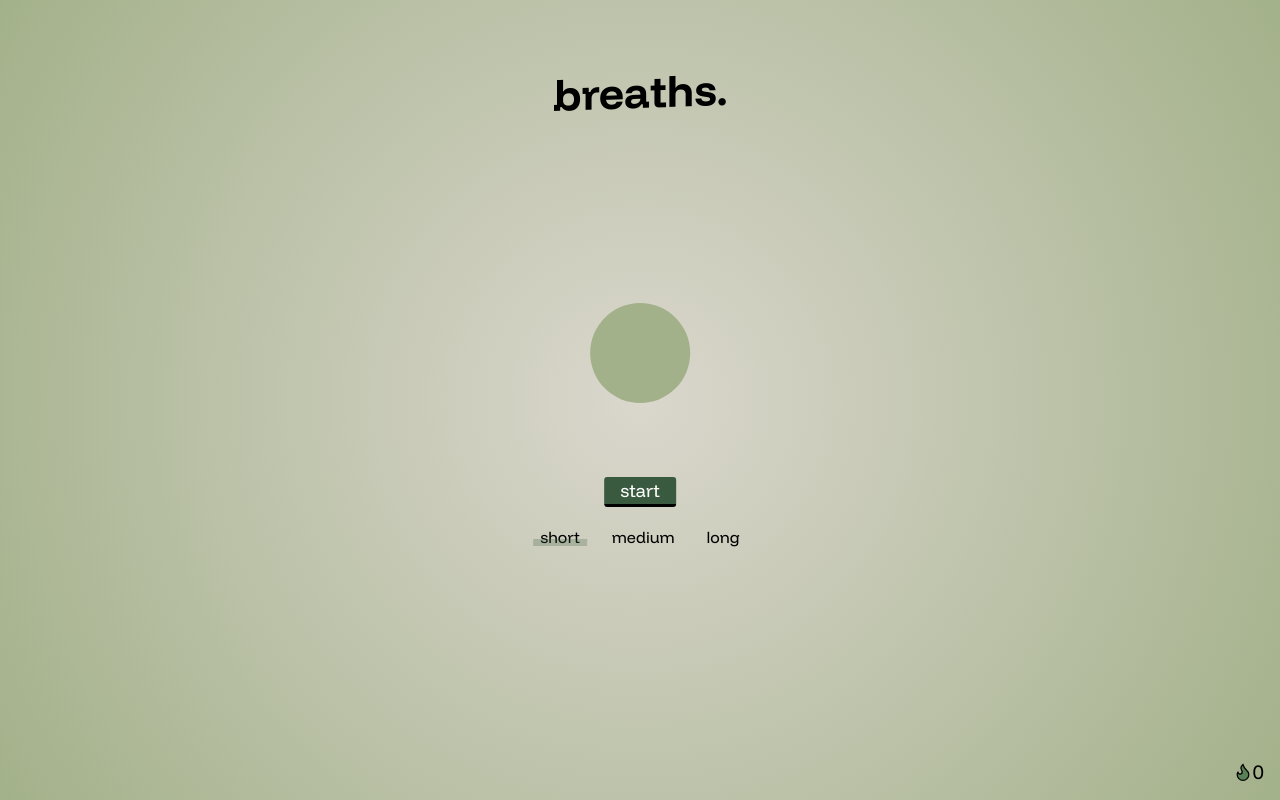
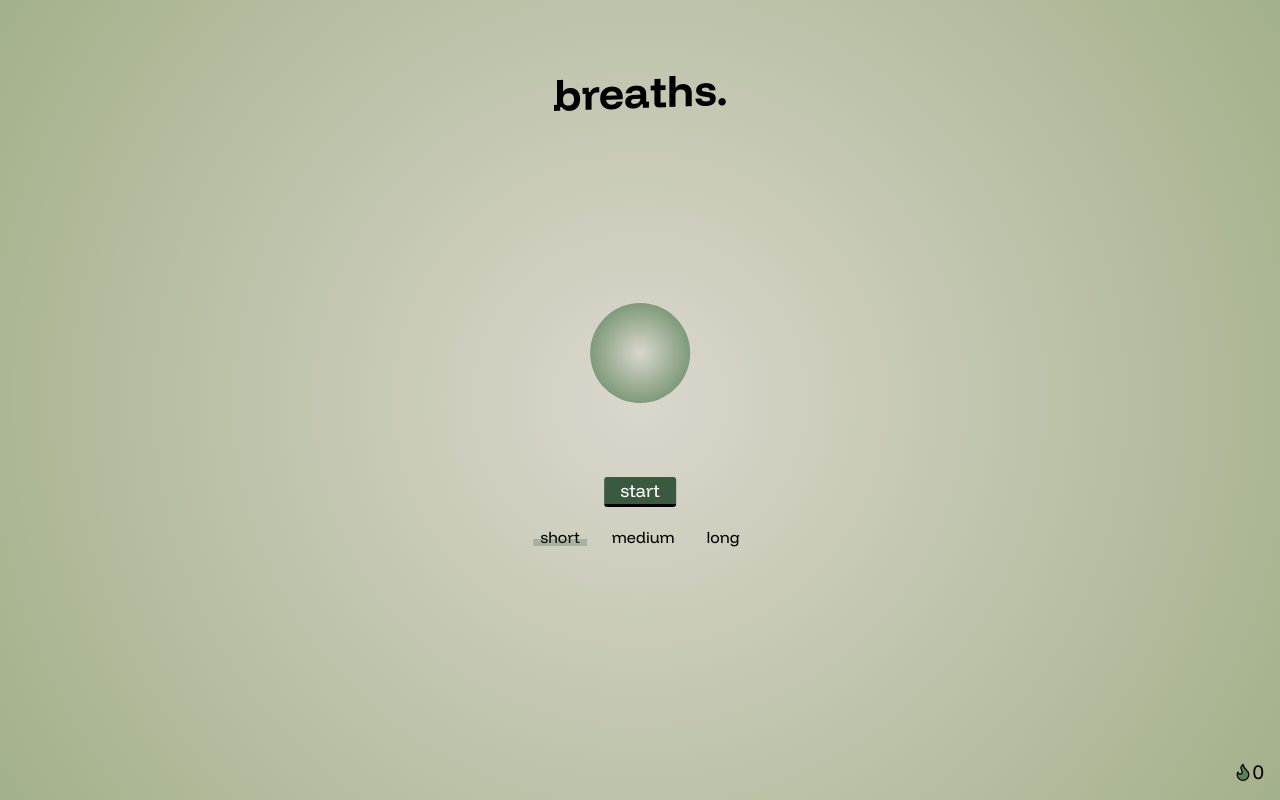
Before and after one commit to oerol/breaths, a React (Vite) app: page / in a window 1280 px wide. Built offline with nearby package versions, Linux system fonts and the light colour scheme.

Commit message:
feat: add gradient to BreathingBox

```diff
--- a/src/components/BreathingBox.css
+++ b/src/components/BreathingBox.css
@@ -11,9 +11,6 @@
   align-items: center;
 }
 #breathing-box {
-  --color-minimum-breath: var(--color-dry-sage);
-  --color-maximum-breath: var(--color-fern);
-
   border-radius: 50%;
 
   animation-name: breathing;
@@ -22,32 +19,33 @@
   animation-direction: normal;
   animation-fill-mode: forwards;
   animation-composition: add;
+
+  background: radial-gradient(
+    circle,
+    var(--color-dust-grey),
+    var(--color-fern)
+  );
 }
 
 @keyframes breathing {
   0% {
     height: var(--minimum-size);
     width: var(--minimum-size);
-    background: var(--color-minimum-breath);
   }
   25% {
     height: var(--maximum-size);
     width: var(--maximum-size);
-    background: var(--color-maximum-breath);
   }
   50% {
     height: var(--maximum-size);
     width: var(--maximum-size);
-    background: var(--color-maximum-breath);
   }
   75% {
     height: var(--minimum-size);
     width: var(--minimum-size);
-    background: var(--color-minimum-breath);
   }
   100% {
     height: var(--minimum-size);
     width: var(--minimum-size);
-    background: var(--color-minimum-breath);
   }
 }
```
